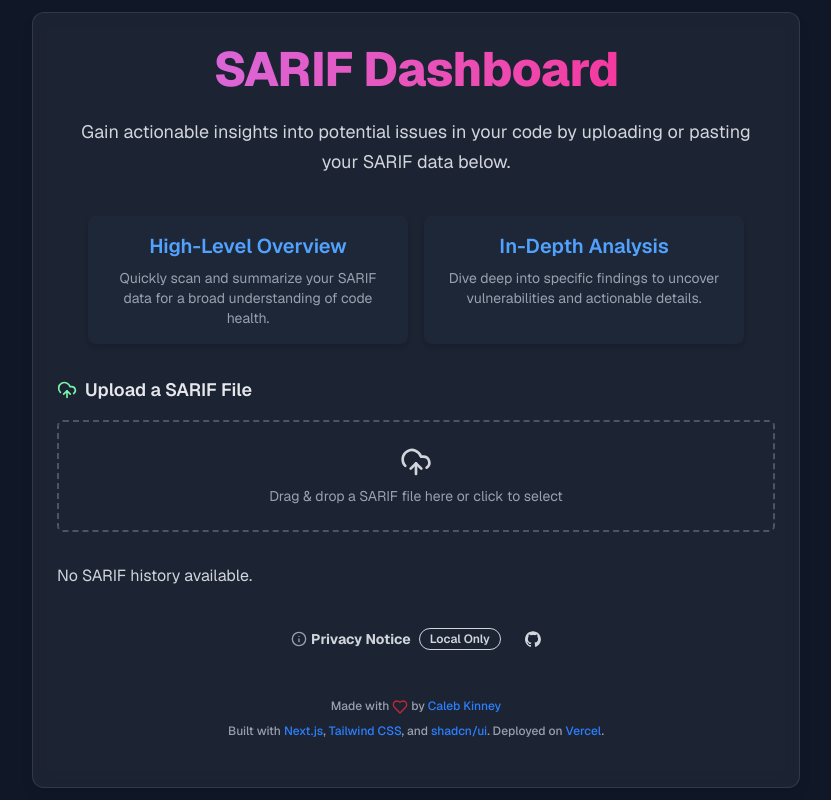
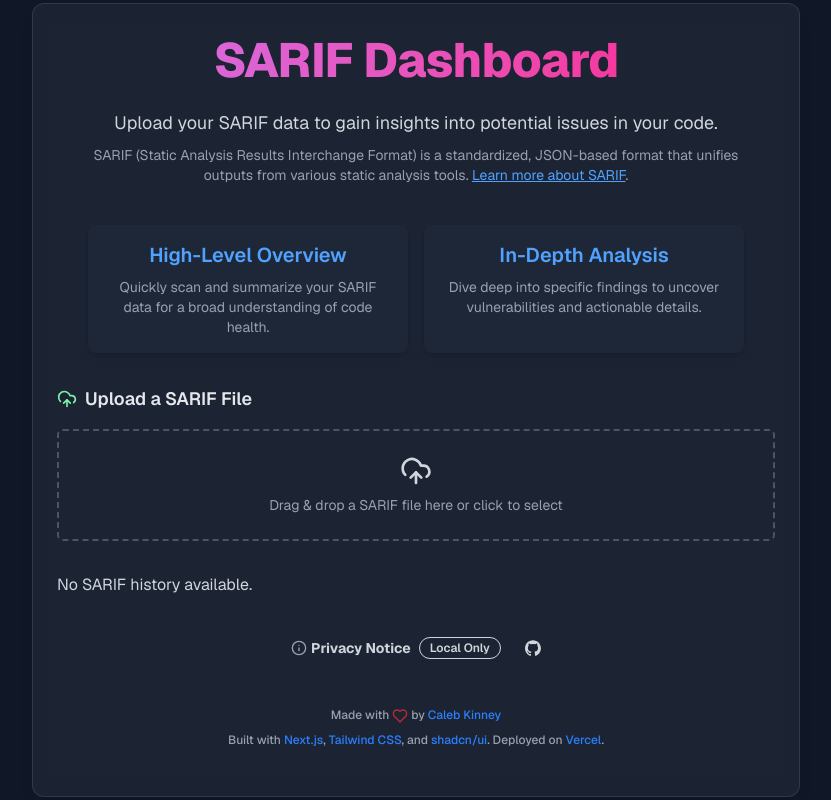
Before and after one commit to TypeError/sarif-dashboard, a Next.js app: page / in a window 1280 px wide. Shown: the whole page, without its empty margins (224-1055 px from the left). Built offline with nearby package versions, Linux system fonts and the light colour scheme.

Commit message:
add SARIF explanation and link

```diff
--- a/src/components/Hero.tsx
+++ b/src/components/Hero.tsx
@@ -138,10 +138,27 @@ export default function Hero() {
 
           <CardContent className="space-y-8 px-6 pb-8">
             <div className="text-center space-y-4">
+              {/* Intro Text */}
               <p className="text-lg text-gray-300 leading-relaxed max-w-2xl mx-auto pb-2">
-                Gain actionable insights into potential issues in your code by
-                uploading or pasting your SARIF data below.
+                Upload your SARIF data to gain insights into potential issues in
+                your code.
+                {/* Brief SARIF explanation with official link */}
+                <span className="block mt-2 text-sm text-gray-400">
+                  SARIF (Static Analysis Results Interchange Format) is a
+                  standardized, JSON-based format that unifies outputs from
+                  various static analysis tools.{" "}
+                  <a
+                    href="https://sarifweb.azurewebsites.net/"
+                    target="_blank"
+                    rel="noopener noreferrer"
+                    className="text-blue-400 underline hover:text-blue-300"
+                  >
+                    Learn more about SARIF
+                  </a>
+                  .
+                </span>
               </p>
+
               {/* Feature bullets */}
               <div className="mt-8 flex flex-col sm:flex-row justify-center space-y-4 sm:space-y-0 sm:space-x-4">
                 <motion.div
```
